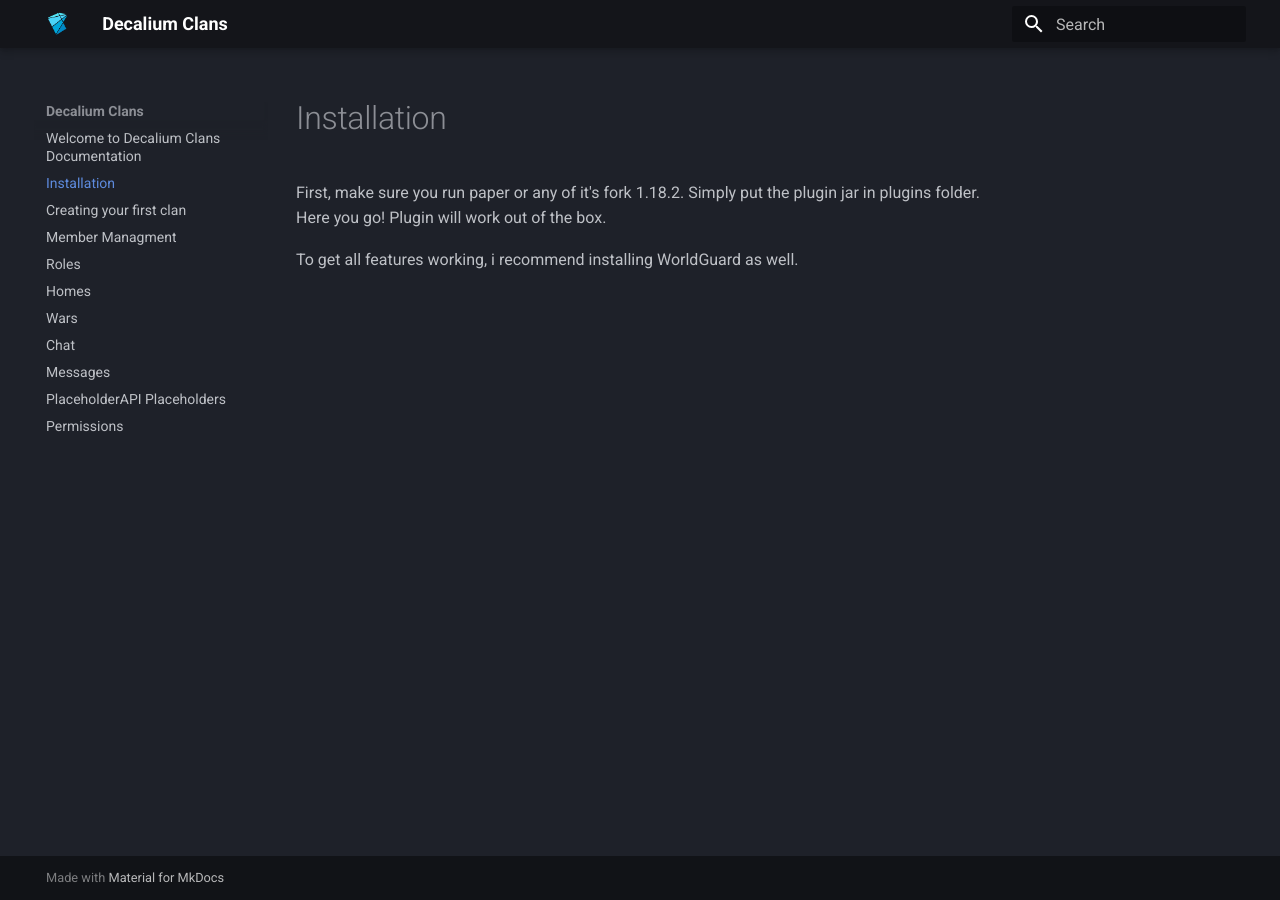
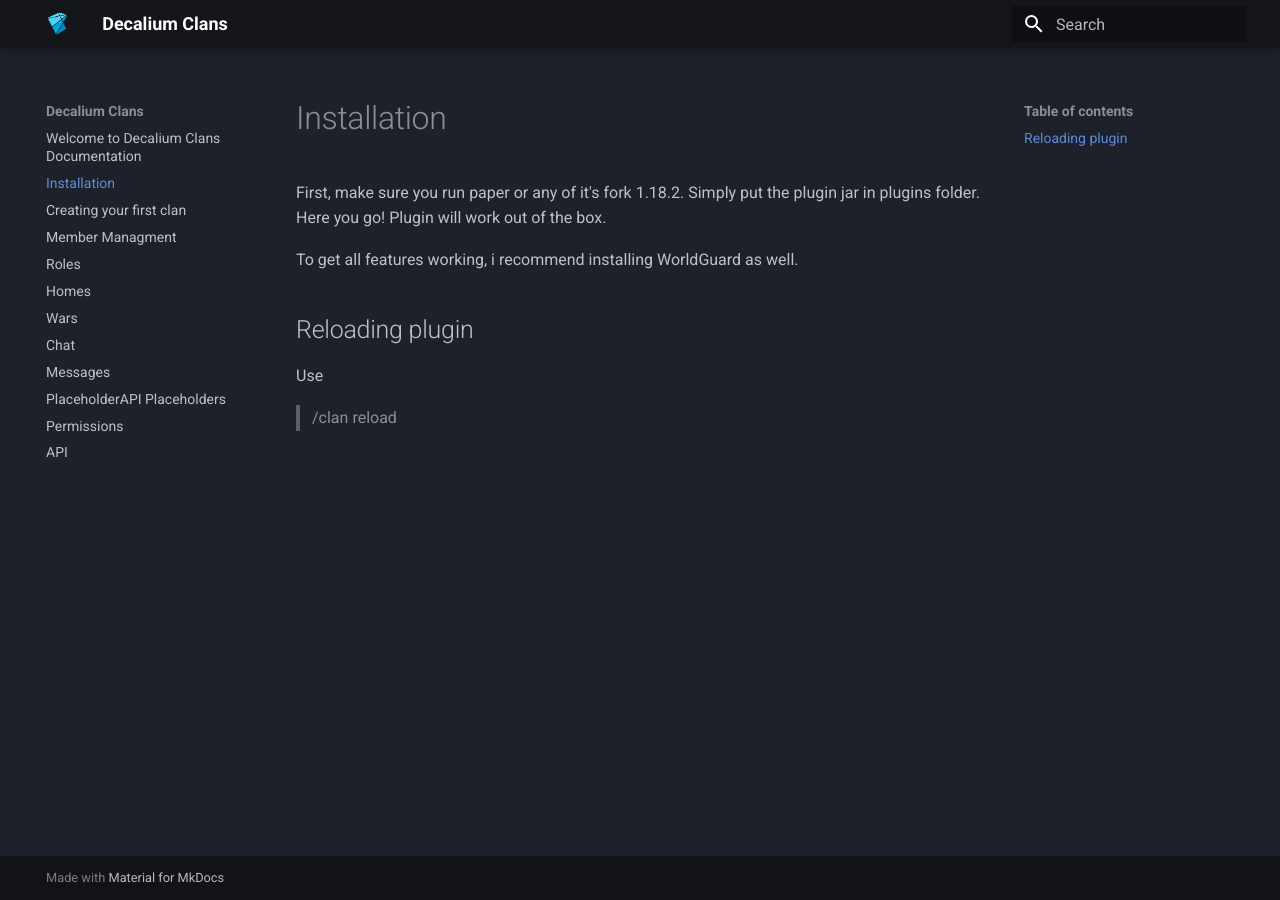
Before and after one commit to decalium/decalium-clans, an MkDocs documentation site: the page built from documentation/docs/Installation.md, in a window 1280 px wide. Built offline with MkDocs 1.6.1 and Material for MkDocs 9.7.7, drawn with Linux system fonts in a browser that asks for light colours.

Commit message:
Fix links

```diff
--- a/documentation/docs/Installation.md
+++ b/documentation/docs/Installation.md
@@ -3,3 +3,7 @@ Simply put the plugin jar in plugins folder.
 Here you go! Plugin will work out of the box.
 
 To get all features working, i recommend installing WorldGuard as well.
+
+## Reloading plugin
+Use
+> /clan reload
--- a/documentation/mkdocs.yml
+++ b/documentation/mkdocs.yml
@@ -18,5 +18,6 @@ nav:
     - 'Messages.md'
     - 'PlaceholderAPI Placeholders.md'
     - 'Permissions.md'
+    - 'API.md'
 markdown_extensions:
   - tables
```
Also changed, not shown: documentation/docs/Creating your first clan.md (+1 -1 lines), documentation/docs/Messages.md (+1 -1 lines), documentation/docs/index.md (+1 -1 lines).
